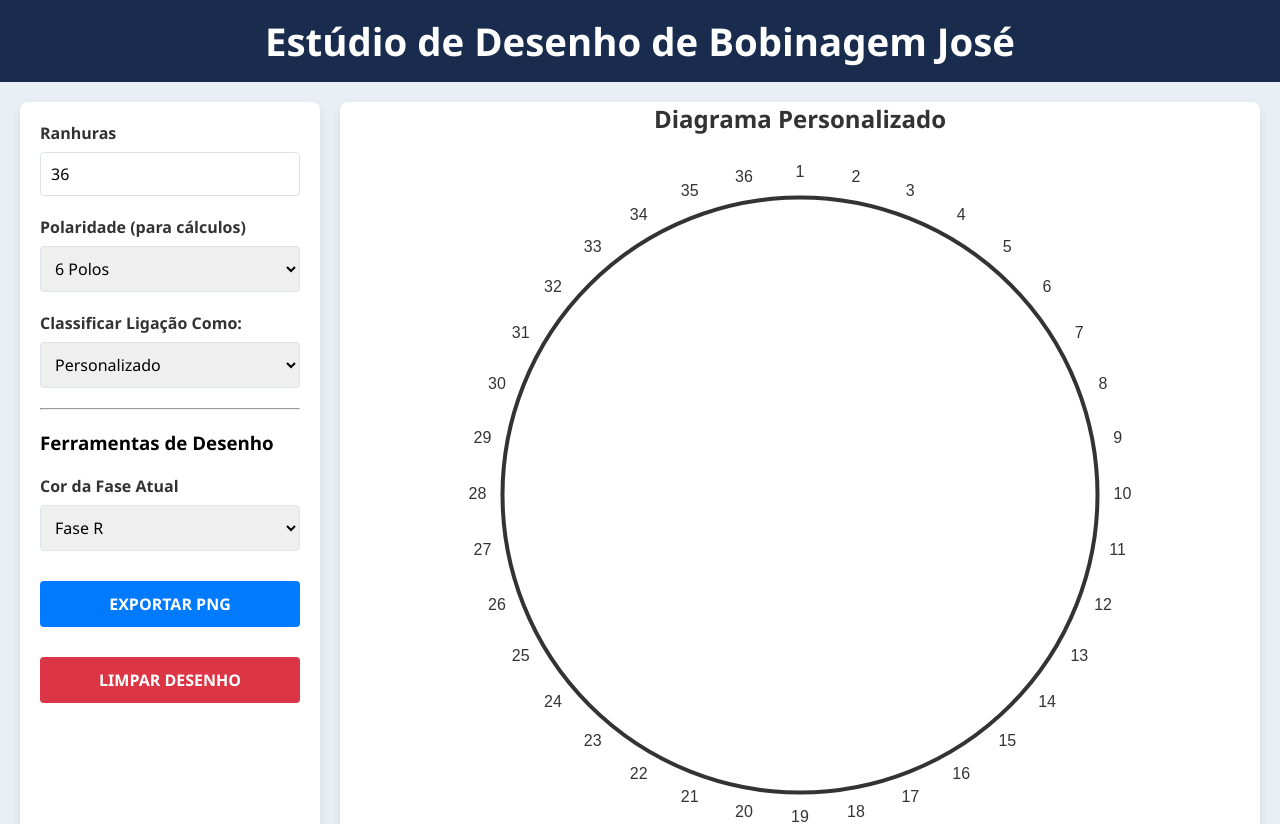
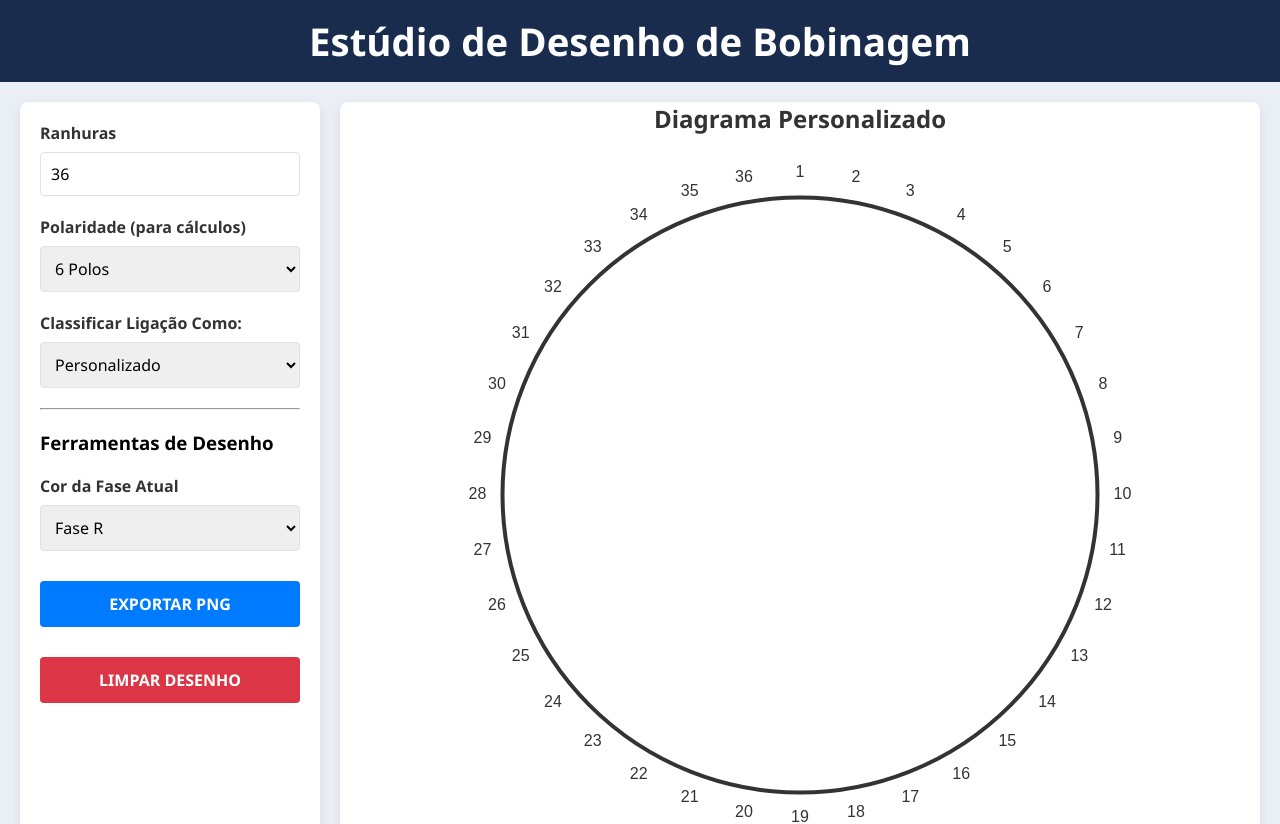
Before and after one commit to Professor-Jose/Bobinagem, a plain HTML site: page index.html in a window 1280 px wide. Shown: the top 824 px of the page. Drawn offline with Linux system fonts and the light colour scheme.

Commit message:
Update index.html

```diff
--- a/index.html
+++ b/index.html
@@ -8,7 +8,7 @@
 </head>
 <body>
     <header>
-        <h1>Estúdio de Desenho de Bobinagem José</h1>
+        <h1>Estúdio de Desenho de Bobinagem </h1>
     </header>
 
     <div class="container-principal">
```
